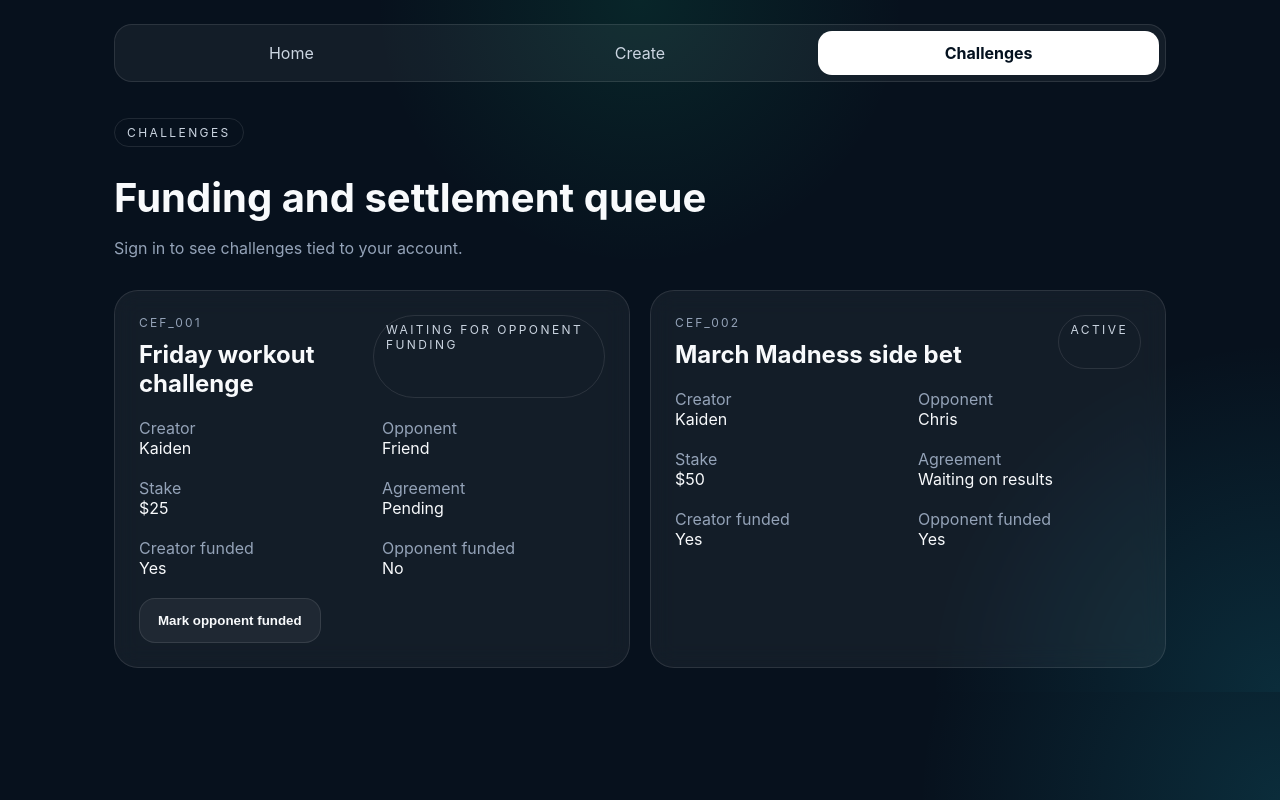
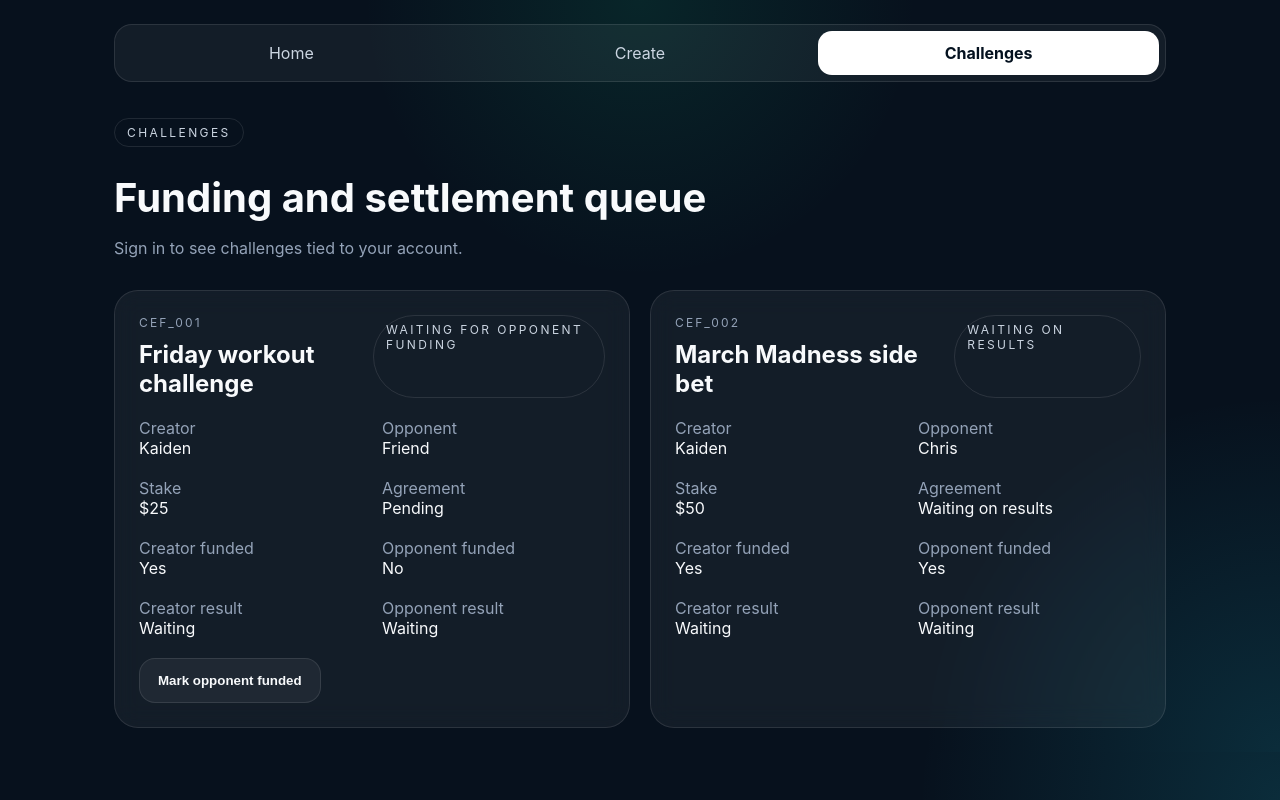
Before and after one commit to botopen25-tech/challenge-escrow-fiat, a Next.js app: page /challenges in a window 1280 px wide. Built offline with nearby package versions, Linux system fonts and the light colour scheme; no server answers.

Commit message:
Add fiat result agreement flow

```diff
--- a/app/api/challenges/[id]/route.ts
+++ b/app/api/challenges/[id]/route.ts
@@ -1,5 +1,5 @@
 import { NextResponse } from 'next/server';
-import { fundChallenge, listChallenges } from '../../../../lib/challenge-store';
+import { fundChallenge, listChallenges, submitResult } from '../../../../lib/challenge-store';
 
 export async function GET(_: Request, { params }: { params: { id: string } }) {
   const challenge = listChallenges().find((item) => item.id === params.id);
@@ -9,15 +9,23 @@ export async function GET(_: Request, { params }: { params: { id: string } }) {
 
 export async function PATCH(request: Request, { params }: { params: { id: string } }) {
   const body = await request.json();
-  const side = body?.side as 'creator' | 'opponent' | undefined;
-  if (!side) {
-    return NextResponse.json({ error: 'Missing side' }, { status: 400 });
+
+  if (body?.type === 'fund') {
+    const side = body?.side as 'creator' | 'opponent' | undefined;
+    if (!side) return NextResponse.json({ error: 'Missing side' }, { status: 400 });
+    const challenge = fundChallenge(params.id, side);
+    if (!challenge) return NextResponse.json({ error: 'Not found' }, { status: 404 });
+    return NextResponse.json({ challenge });
   }
 
-  const challenge = fundChallenge(params.id, side);
-  if (!challenge) {
-    return NextResponse.json({ error: 'Not found' }, { status: 404 });
+  if (body?.type === 'result') {
+    const side = body?.side as 'creator' | 'opponent' | undefined;
+    const choice = body?.choice as 'creator_won' | 'opponent_won' | 'tie' | undefined;
+    if (!side || !choice) return NextResponse.json({ error: 'Missing result fields' }, { status: 400 });
+    const challenge = submitResult(params.id, side, choice);
+    if (!challenge) return NextResponse.json({ error: 'Not found' }, { status: 404 });
+    return NextResponse.json({ challenge });
   }
 
-  return NextResponse.json({ challenge });
+  return NextResponse.json({ error: 'Unsupported update type' }, { status: 400 });
 }
--- a/components/challenge-list.tsx
+++ b/components/challenge-list.tsx
@@ -16,11 +16,11 @@ export function ChallengeList({ viewerEmail }: { viewerEmail?: string | null })
     load().catch(() => setChallenges([]));
   }, []);
 
-  async function fund(id: string, side: 'creator' | 'opponent') {
+  async function updateChallenge(id: string, payload: Record<string, string>) {
     await fetch(`/api/challenges/${id}`, {
       method: 'PATCH',
       headers: { 'Content-Type': 'application/json' },
-      body: JSON.stringify({ side }),
+      body: JSON.stringify(payload),
     });
     await load();
   }
@@ -31,7 +31,9 @@ export function ChallengeList({ viewerEmail }: { viewerEmail?: string | null })
 
   return (
     <div className="grid grid-2">
-      {filtered.map((challenge) => (
+      {filtered.map((challenge) => {
+        const mySide = viewerEmail === challenge.creator ? 'creator' : viewerEmail === challenge.opponent ? 'opponent' : null;
+        return (
           <article key={challenge.id} className="card">
             <div style={{ display: 'flex', justifyContent: 'space-between', gap: 12 }}>
               <div>
@@ -47,13 +49,23 @@ export function ChallengeList({ viewerEmail }: { viewerEmail?: string | null })
               <div><div className="muted">Agreement</div><div>{challenge.agreement}</div></div>
               <div><div className="muted">Creator funded</div><div>{challenge.creatorFunded ? 'Yes' : 'No'}</div></div>
               <div><div className="muted">Opponent funded</div><div>{challenge.opponentFunded ? 'Yes' : 'No'}</div></div>
+              <div><div className="muted">Creator result</div><div>{challenge.creatorResult ?? 'Waiting'}</div></div>
+              <div><div className="muted">Opponent result</div><div>{challenge.opponentResult ?? 'Waiting'}</div></div>
             </div>
             <div style={{ display: 'flex', gap: 12, marginTop: 20, flexWrap: 'wrap' }}>
-            {!challenge.creatorFunded ? <button className="buttonSecondary" onClick={() => fund(challenge.id, 'creator')}>Mark creator funded</button> : null}
-            {!challenge.opponentFunded ? <button className="buttonSecondary" onClick={() => fund(challenge.id, 'opponent')}>Mark opponent funded</button> : null}
+              {!challenge.creatorFunded ? <button className="buttonSecondary" onClick={() => updateChallenge(challenge.id, { type: 'fund', side: 'creator' })}>Mark creator funded</button> : null}
+              {!challenge.opponentFunded ? <button className="buttonSecondary" onClick={() => updateChallenge(challenge.id, { type: 'fund', side: 'opponent' })}>Mark opponent funded</button> : null}
+              {challenge.status === 'Waiting on results' && mySide ? (
+                <>
+                  <button className="buttonSecondary" onClick={() => updateChallenge(challenge.id, { type: 'result', side: mySide, choice: 'creator_won' })}>Creator won</button>
+                  <button className="buttonSecondary" onClick={() => updateChallenge(challenge.id, { type: 'result', side: mySide, choice: 'opponent_won' })}>Opponent won</button>
+                  <button className="buttonSecondary" onClick={() => updateChallenge(challenge.id, { type: 'result', side: mySide, choice: 'tie' })}>Tie</button>
+                </>
+              ) : null}
             </div>
           </article>
-      ))}
+        );
+      })}
       {!filtered.length ? <section className="card"><p className="muted">No challenges tied to this account yet.</p></section> : null}
     </div>
   );
--- a/lib/challenge-store.ts
+++ b/lib/challenge-store.ts
@@ -3,7 +3,9 @@ export type FiatChallengeStatus =
   | 'Waiting for creator funding'
   | 'Waiting for opponent funding'
   | 'Active'
-  | 'Waiting on results';
+  | 'Waiting on results'
+  | 'Awaiting payout'
+  | 'Disputed';
 
 export type FiatChallenge = {
   id: string;
@@ -14,8 +16,10 @@ export type FiatChallenge = {
   rules: string;
   creatorFunded: boolean;
   opponentFunded: boolean;
+  creatorResult?: 'creator_won' | 'opponent_won' | 'tie';
+  opponentResult?: 'creator_won' | 'opponent_won' | 'tie';
   status: FiatChallengeStatus;
-  agreement: 'Pending' | 'Waiting on results' | 'Agreed';
+  agreement: 'Pending' | 'Waiting on results' | 'Agreed' | 'Conflict';
 };
 
 const challenges: FiatChallenge[] = [
@@ -40,7 +44,7 @@ const challenges: FiatChallenge[] = [
     rules: 'Higher bracket score after the final wins.',
     creatorFunded: true,
     opponentFunded: true,
-    status: 'Active',
+    status: 'Waiting on results',
     agreement: 'Waiting on results',
   },
 ];
@@ -49,7 +53,7 @@ export function listChallenges() {
   return challenges;
 }
 
-export function createChallenge(input: Omit<FiatChallenge, 'id' | 'status' | 'agreement' | 'creatorFunded' | 'opponentFunded'>) {
+export function createChallenge(input: Omit<FiatChallenge, 'id' | 'status' | 'agreement' | 'creatorFunded' | 'opponentFunded' | 'creatorResult' | 'opponentResult'>) {
   const id = `cef_${String(challenges.length + 1).padStart(3, '0')}`;
   const challenge: FiatChallenge = {
     id,
@@ -71,7 +75,7 @@ export function fundChallenge(id: string, side: 'creator' | 'opponent') {
   if (side === 'opponent') challenge.opponentFunded = true;
 
   if (challenge.creatorFunded && challenge.opponentFunded) {
-    challenge.status = 'Active';
+    challenge.status = 'Waiting on results';
     challenge.agreement = 'Waiting on results';
   } else if (challenge.creatorFunded) {
     challenge.status = 'Waiting for opponent funding';
@@ -81,3 +85,26 @@ export function fundChallenge(id: string, side: 'creator' | 'opponent') {
 
   return challenge;
 }
+
+export function submitResult(id: string, side: 'creator' | 'opponent', choice: 'creator_won' | 'opponent_won' | 'tie') {
+  const challenge = challenges.find((item) => item.id === id);
+  if (!challenge) return null;
+
+  if (side === 'creator') challenge.creatorResult = choice;
+  if (side === 'opponent') challenge.opponentResult = choice;
+
+  if (challenge.creatorResult && challenge.opponentResult) {
+    if (challenge.creatorResult === challenge.opponentResult) {
+      challenge.agreement = 'Agreed';
+      challenge.status = 'Awaiting payout';
+    } else {
+      challenge.agreement = 'Conflict';
+      challenge.status = 'Disputed';
+    }
+  } else {
+    challenge.agreement = 'Waiting on results';
+    challenge.status = 'Waiting on results';
+  }
+
+  return challenge;
+}
```
Lines whose indentation alone changed are shown as unchanged.
